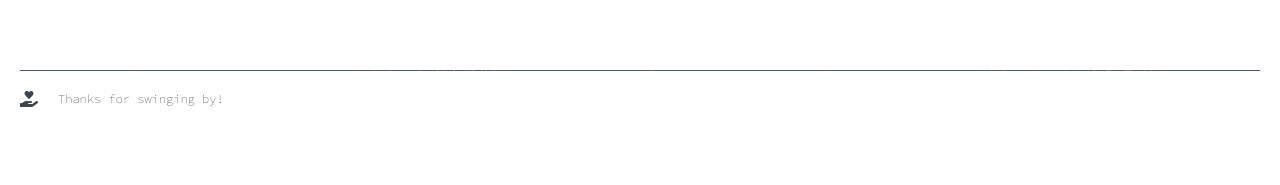
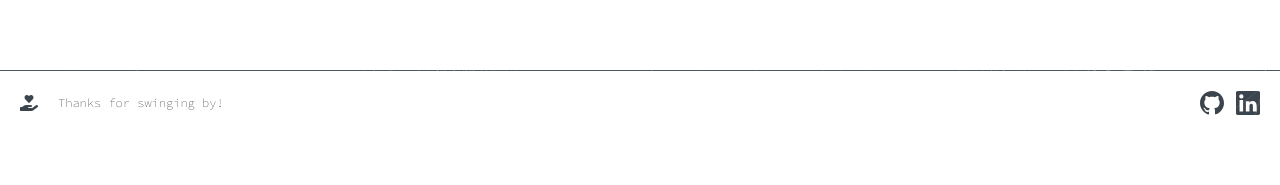
Before and after one commit to djprofessorkash/kash-dot-fyi, an Astro site: page /about in a window 1280 px wide. Shown: the part 548-733 px from the top of the page. Built offline with nearby package versions, Linux system fonts and the light colour scheme; Astro itself is replaced by a stand-in of ours; a script that the page names is missing.

Commit message:
[MODIFY] Adding Professional Media Buttons in Footer

```diff
--- a/src/components/PageFooter.astro
+++ b/src/components/PageFooter.astro
@@ -1,6 +1,23 @@
-<div id="footer" class="bg-pearl dark:bg-silver z-20 mt-28 border-t border-1 border-gray-600 flex items-center m-5" >
-    <i class="fa-solid fa-hand-holding-heart"></i>
-    <p class="m-5 font-code font-extralight text-sm md:text-xs">
-        Thanks for swinging by!
-    </p>
+<div id="footer" class="bg-pearl dark:bg-silver z-20 mt-28 border-t border-1 border-gray-600 flex items-center justify-between p-5">
+    <div class="flex items-center">
+        <i class="fa-solid fa-hand-holding-heart"></i>
+        <p class="ml-5 font-code font-extralight text-sm md:text-xs">
+            Thanks for swinging by!
+        </p>
+    </div>
+    <div class="flex space-x-3">
+        <!-- GitHub Button -->
+        <a href="https://github.com/djprofessorkash" id="btnGitHub" class="group" aria-label="GitHub">
+            <svg xmlns="http://www.w3.org/2000/svg" viewBox="0 0 24 24" fill="currentColor" class="w-6 h-6">
+                <path d="M12 0C5.37 0 0 5.37 0 12c0 5.3 3.438 9.799 8.205 11.385.6.111.82-.26.82-.578 0-.285-.011-1.042-.017-2.046-3.338.726-4.042-1.61-4.042-1.61-.546-1.387-1.332-1.756-1.332-1.756-1.089-.745.082-.729.082-.729 1.205.085 1.839 1.236 1.839 1.236 1.07 1.834 2.805 1.304 3.492.997.108-.775.418-1.304.76-1.604-2.665-.305-5.467-1.332-5.467-5.932 0-1.31.469-2.381 1.236-3.221-.124-.304-.535-1.528.117-3.184 0 0 1.008-.322 3.3 1.23.96-.266 1.989-.399 3.011-.404 1.022.005 2.051.138 3.012.404 2.29-1.552 3.297-1.23 3.297-1.23.654 1.656.243 2.88.119 3.184.77.84 1.236 1.911 1.236 3.221 0 4.61-2.807 5.624-5.478 5.922.43.37.814 1.096.814 2.21 0 1.596-.015 2.884-.015 3.274 0 .32.217.694.825.577C20.565 21.794 24 17.297 24 12c0-6.63-5.37-12-12-12z"/>
+            </svg>
+        </a>
+
+        <!-- LinkedIn Button -->
+        <a href="https://linkedin.com/in/aakashsudhakar" id="btnLinkedIn" class="group" aria-label="LinkedIn">
+            <svg xmlns="http://www.w3.org/2000/svg" viewBox="0 0 24 24" fill="currentColor" class="w-6 h-6">
+                <path d="M22.23 0H1.77C.79 0 0 .77 0 1.72v20.56C0 23.23.79 24 1.77 24h20.46c.98 0 1.77-.77 1.77-1.72V1.72C24 .77 23.21 0 22.23 0zM7.12 20.45H3.56V9.03h3.56v11.42zM5.34 7.54a2.07 2.07 0 01-2.1-2.1c0-1.18.94-2.12 2.1-2.12s2.1.94 2.1 2.12c0 1.16-.94 2.1-2.1 2.1zM20.45 20.45h-3.56v-5.48c0-1.31-.47-2.2-1.65-2.2-.9 0-1.43.61-1.67 1.2-.09.22-.12.52-.12.83v5.65h-3.56s.05-9.17 0-10.12h3.56v1.43c.47-.73 1.31-1.77 3.18-1.77 2.32 0 4.06 1.51 4.06 4.76v5.71z"/>
+            </svg>
+        </a>
+    </div>
 </div>
```
